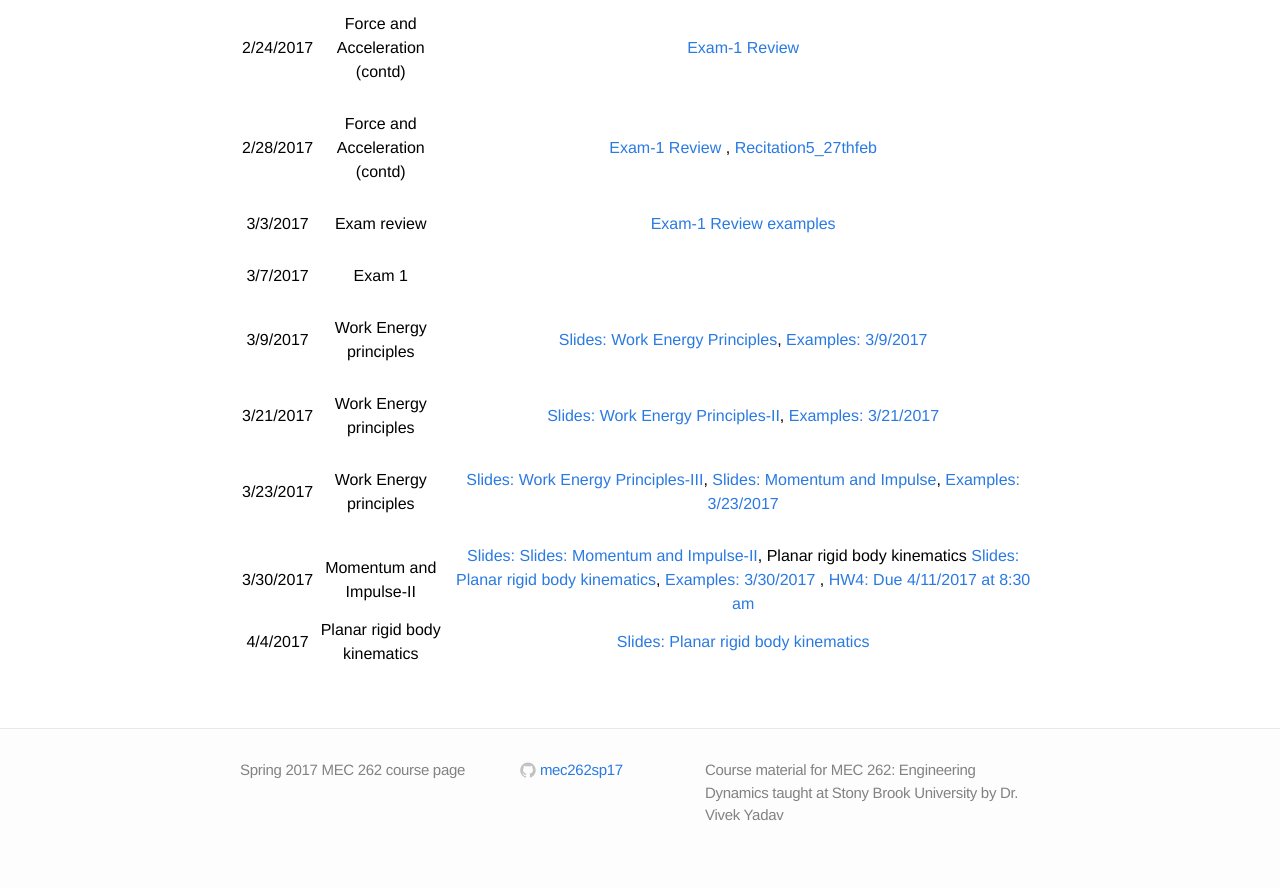
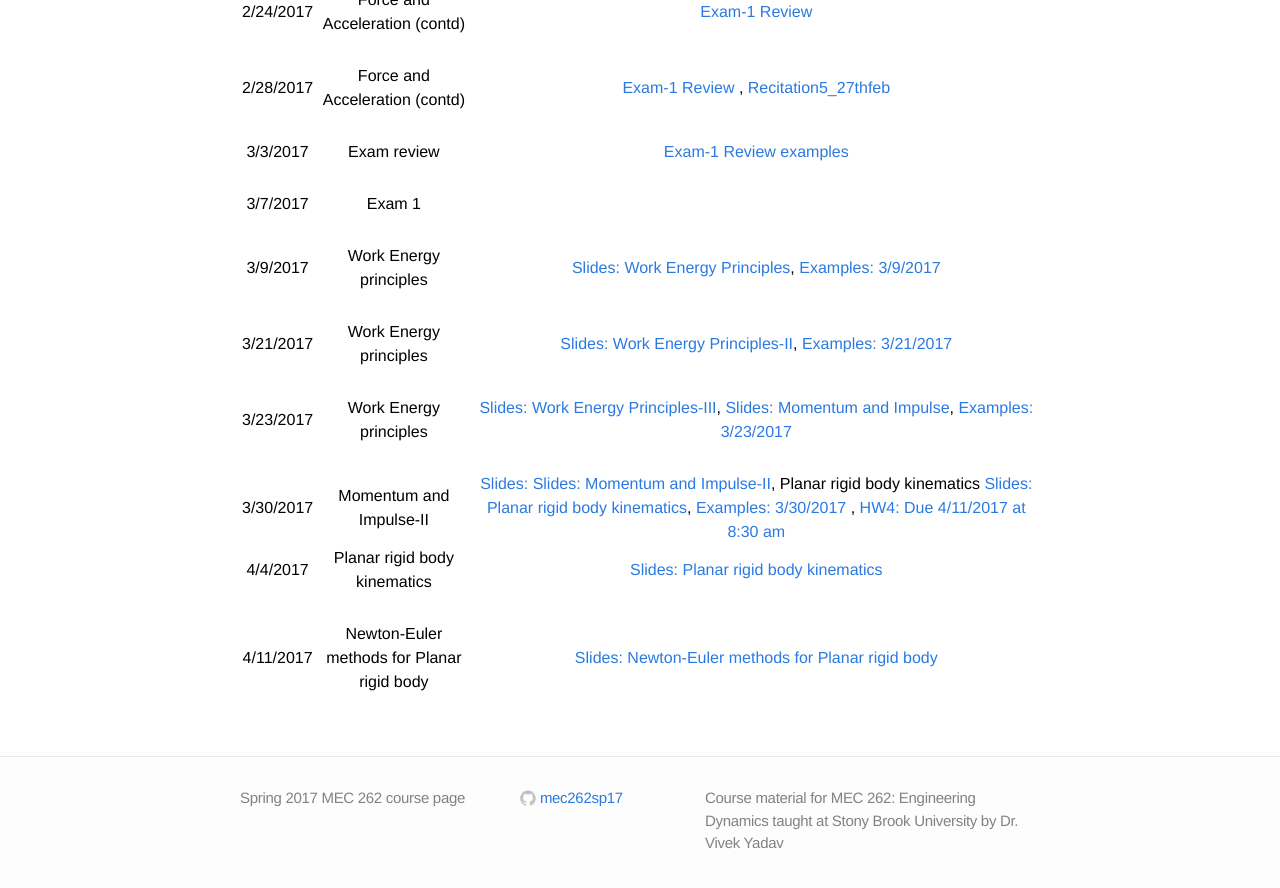
Before and after one commit to mec262sp17/mec262sp17.github.io, a Jekyll site: the page built from Course_materials.md, in a window 1280 px wide and 900 px high, scrolled down 992 px. Shown: the top 888 px of the window. Built offline with Jekyll 4.4.1, drawn with Linux system fonts in a browser that asks for light colours.

Commit message:
Update Course_materials.md

```diff
--- a/Course_materials.md
+++ b/Course_materials.md
@@ -47,3 +47,5 @@
 | | | |
 |       3/30/2017    |   Momentum and Impulse-II | [Slides: Slides: Momentum and Impulse-II](https://mec262sp17.github.io/Presentations/Ch5_Momentum_and_Impulse_II.html#/),  Planar rigid body kinematics [Slides: Planar rigid body kinematics](https://mec262sp17.github.io/Presentations/Ch6_Kinematics_of_Planar_Rigid_bodies.html#/),    [Examples: 3/30/2017](https://mec262sp17.github.io/Notes/examples_3_30_2017_mec262.pdf)  , [HW4: Due 4/11/2017 at 8:30 am](https://mec262sp17.github.io/Homework2017/HW4_due4112017.pdf)  |
 |       4/4/2017    |   Planar rigid body kinematics | [Slides: Planar rigid body kinematics](https://mec262sp17.github.io/Presentations/Ch6_Kinematics_of_Planar_Rigid_bodies.html#/)  |
+| | | |
+|       4/11/2017    | Newton-Euler methods for  Planar rigid body  | [Slides: Newton-Euler methods for  Planar rigid body](https://mec262sp17.github.io/Presentations/Ch7_NewtonEuler_Planar_Rigid_Body.html#/)  |
```
